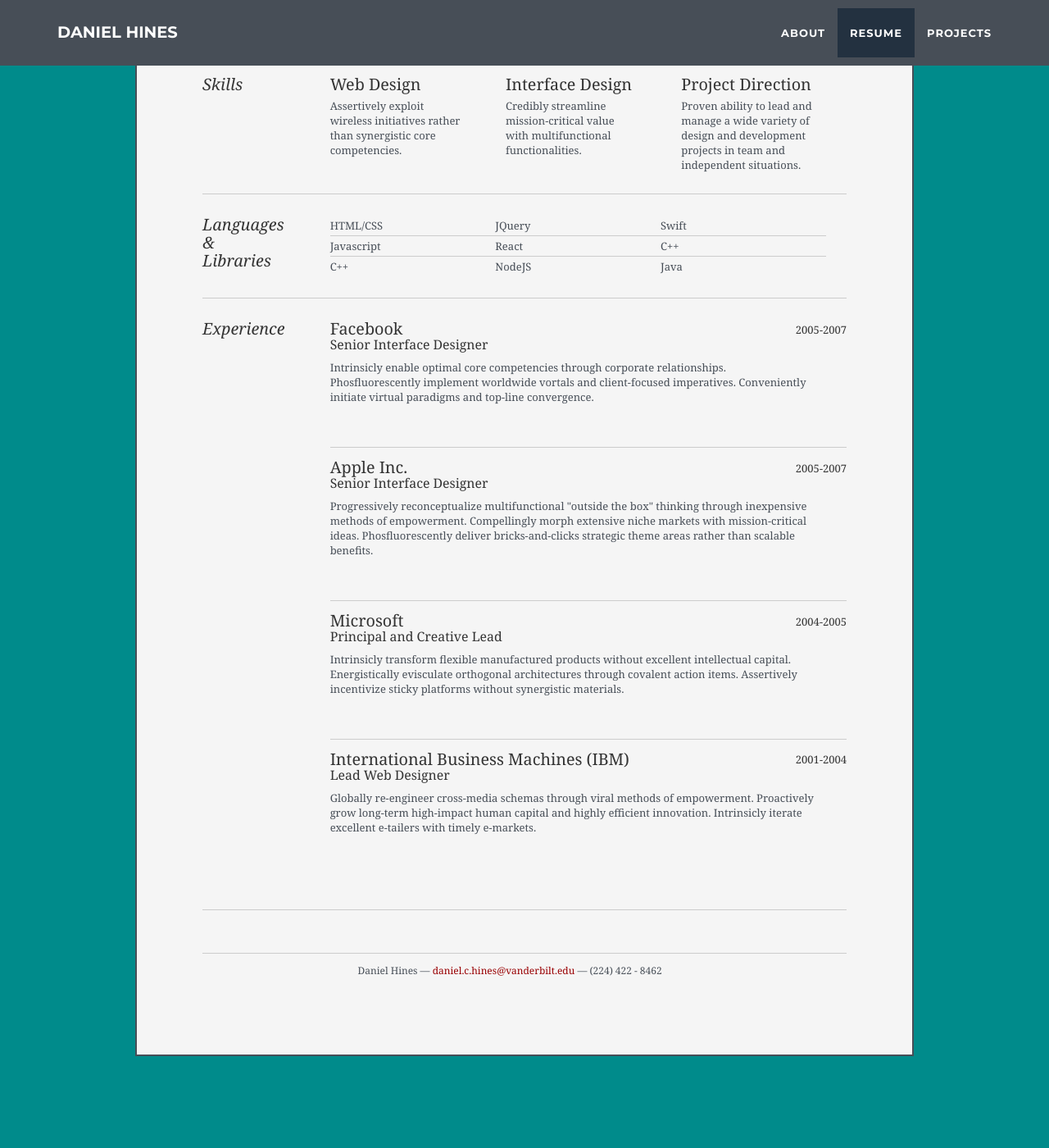
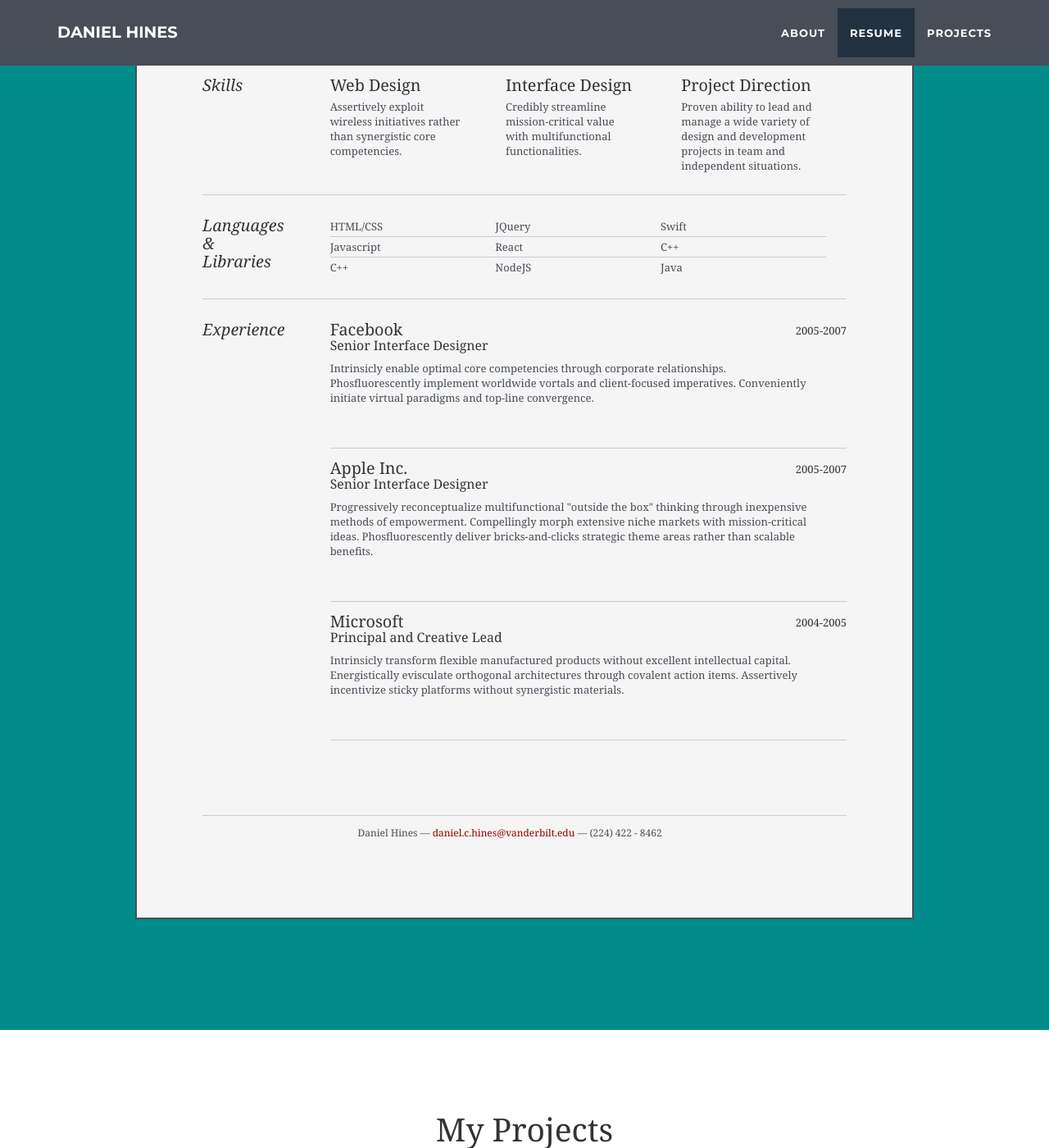
Before and after one commit to danielchines/danielchines.github.io, a Jekyll site: the page built from index.html, in a window 1280 px wide and 1400 px high, scrolled down 2063 px. Shown: the whole window at 82% size. Built offline with Jekyll 4.4.1, drawn with Linux system fonts in a browser that asks for light colours.

Commit message:
Update resume.html

```diff
--- a/_includes/resume.html
+++ b/_includes/resume.html
@@ -46,7 +46,7 @@
 							</p>
 						</div>
 					</div><!--// .yui-gf -->
-					<div class="yui-gf last">
+					<div class="yui-gf">
 						<div class="yui-u first">
 							<h2>Education</h2>
 						</div>
@@ -82,7 +82,7 @@
 
 					<div class="yui-gf">
 						<div class="yui-u first">
-							<h2>Languages<br />& Libraries</h2>
+							<h2>Languages  & Libraries</h2>
 						</div>
 						<div class="yui-u">
 							<ul class="talent">
@@ -105,8 +105,7 @@
 						</div>
 					</div><!--// .yui-gf-->
 
-					<div class="yui-gf">
-
+					<div class="yui-gf last">
 						<div class="yui-u first">
 							<h2>Experience</h2>
 						</div><!--// .yui-u -->
@@ -134,14 +133,6 @@
 								<p class="resume">Intrinsicly transform flexible manufactured products without excellent intellectual capital. Energistically evisculate orthogonal architectures through covalent action items. Assertively incentivize sticky platforms without synergistic materials. </p>
 							</div>
 
-
-							<div class="job last">
-								<h2>International Business Machines (IBM)</h2>
-								<h3>Lead Web Designer</h3>
-								<h4>2001-2004</h4>
-								<p class="resume">Globally re-engineer cross-media schemas through viral methods of empowerment. Proactively grow long-term high-impact human capital and highly efficient innovation. Intrinsicly iterate excellent e-tailers with timely e-markets.</p>
-							</div>
-
 						</div><!--// .yui-u -->
 					</div><!--// .yui-gf -->
 
```
